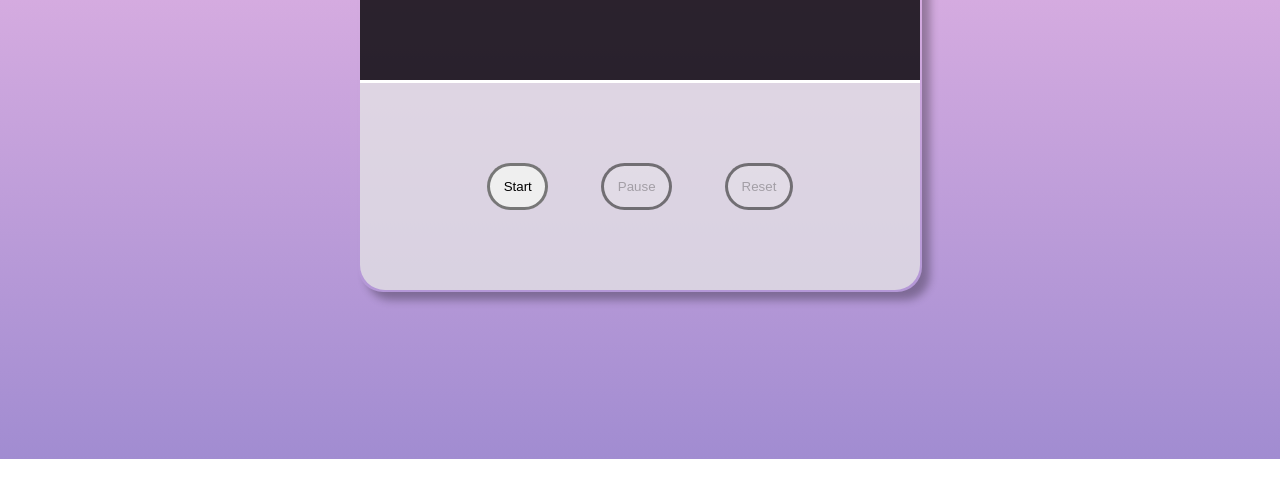
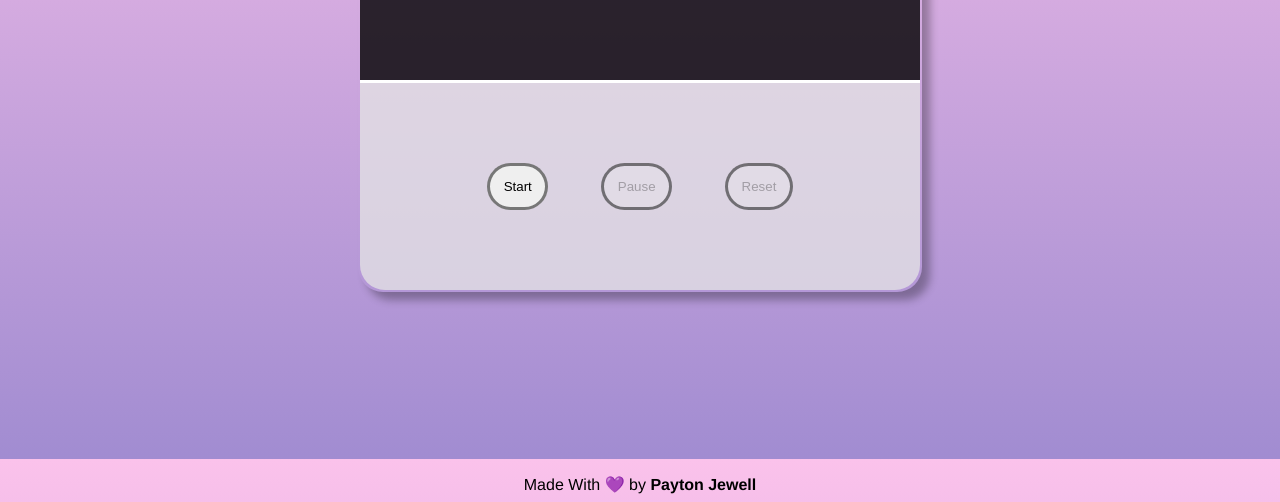
Before and after one commit to paytonjewell/JavaScript-Timer, a plain HTML site: page index.html in a window 1280 px wide. Shown: the part 341-843 px from the top of the page. Before the commit the page ends 800 px from the top, so only its background shows below. Drawn offline with Linux system fonts and the light colour scheme.

Commit message:
added favicon and credit

```diff
--- a/assets/scss/main.scss
+++ b/assets/scss/main.scss
@@ -68,4 +68,16 @@ button {
     button {
         font-size: .25em;
     }
-  }
+}
+
+p {
+    font-size: 0.2em;
+    text-align: center;
+    padding-bottom: .5em;
+}
+
+p a {
+    font-weight: bold;
+    color: black;
+    text-decoration: none;
+}
--- a/index.html
+++ b/index.html
@@ -5,6 +5,7 @@
     <meta name="viewport" content="width=device-width, initial-scale=1.0">
     <title>JavaScript Stopwatch Timer</title>
     <link rel="stylesheet" href="./assets/scss/main.css">
+    <link rel="shortcut icon" href="./assets/favicon.ico" type="image/x-icon">
 </head>
 <body>
     <div class="row">
@@ -28,6 +29,7 @@
                 </div>
             </div>
         </div>
+        <p> Made With 💜 by <a href = "https://paytonjewell.github.io/newportfolio/">Payton Jewell</a></p>
     </div>
 </body>
 <script src="./js/main.js"></script>
```
Also changed, not shown: assets/favicon.ico (added), assets/scss/main.css, 1 other file.
